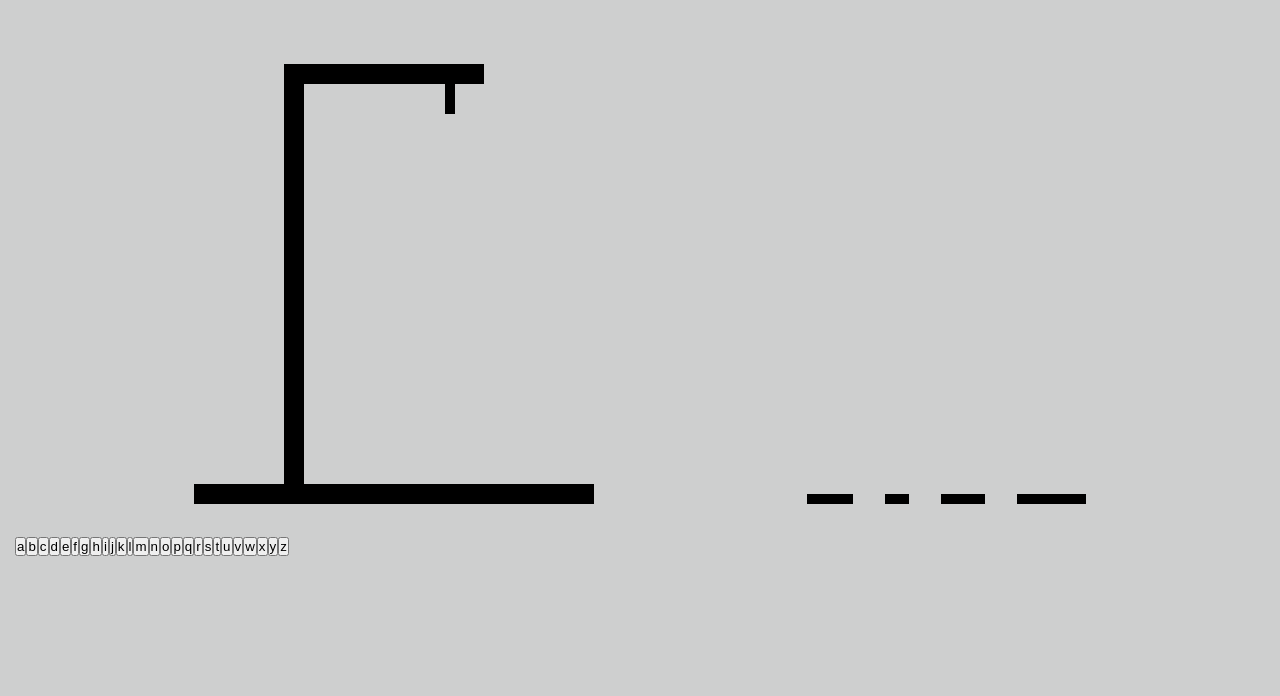
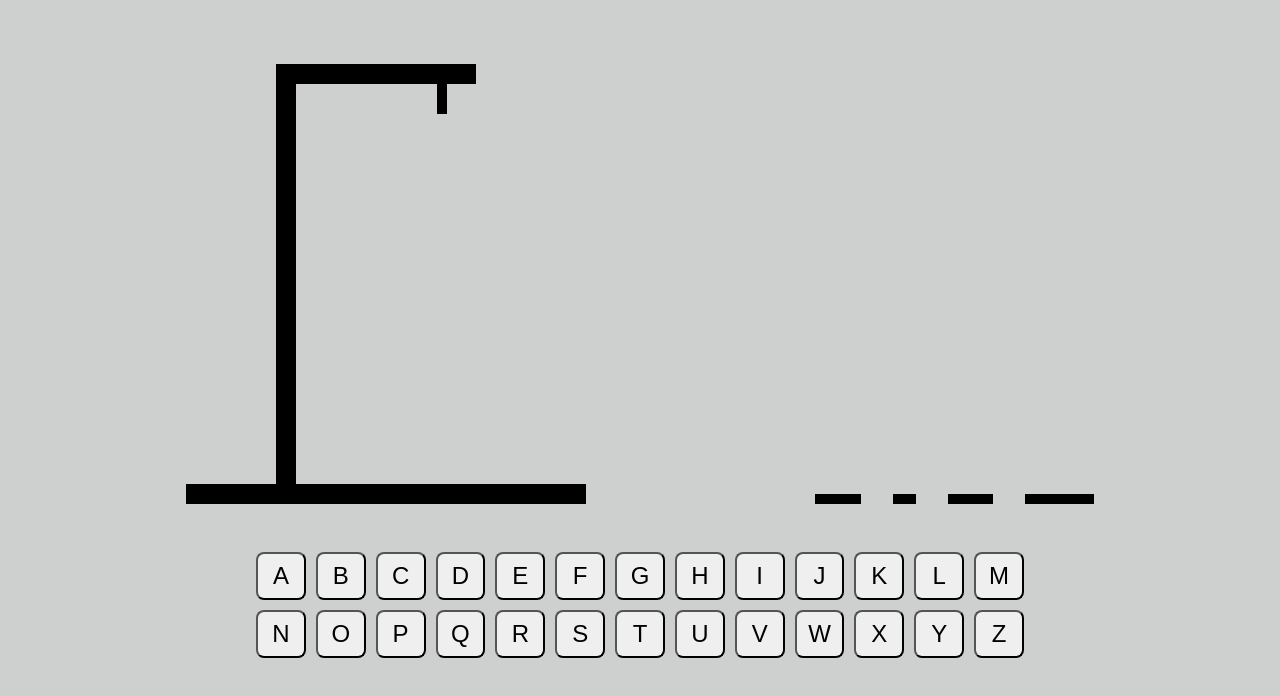
Before and after one commit to BarbaraPapa/Hangman-game, a React (Vite) app: page / in a window 1280 px wide. Shown: the top 696 px of the page. Built offline with nearby package versions, Linux system fonts and the light colour scheme.

Commit message:
solved  keyboard style issue

```diff
--- a/index.css
+++ b/index.css
@@ -1,8 +1,12 @@
-*{box-sizing: border-box; margin: 0; padding: 0;}
+* {
+  box-sizing: border-box;
+  margin: 0;
+  padding: 0;
+}
 
-body{
-    font-family: Verdana, Geneva, Tahoma, sans-serif;
-    background-color: #cecfcf;
-    max-width: 1250px;
-    margin: 0 auto;
+body {
+  font-family: Verdana, Geneva, Tahoma, sans-serif;
+  background-color: #cecfcf;
+  max-width: 1500px;
+  margin: 0 auto;
 }
--- a/index.html
+++ b/index.html
@@ -5,7 +5,7 @@
     <link rel="icon" type="image/svg+xml" href="/src/favicon.svg" />
     <meta name="viewport" content="width=device-width, initial-scale=1.0" />
     <title>Hangman Game</title>
-    <link rel="stylesheet" href="./index.css">
+    <link rel="stylesheet" href="./index.css" />
   </head>
   <body>
     <div id="root"></div>
--- a/src/Keyboard/Keyboard.tsx
+++ b/src/Keyboard/Keyboard.tsx
@@ -1,4 +1,4 @@
-import styles from "./keyboard.module.css"
+import "./keyboard.css";
 
 const keys = [
   "a", "b", "c", "d", "e", "f", "g", "h", "i", "j", "k", "l", "m",
@@ -12,20 +12,20 @@ type KeyboardProps = {
   disabled?: boolean
 }
 
- function Keyboard({
+function Keyboard({
   activeLetters,
   inactiveLetters,
   addGuessedLetter,
   disabled = false,
 }: KeyboardProps) {
   return (
-    <section className="keyboard-container">
+    <section className="keyboardContainer">
         {keys.map(key=>{
           const isActive = activeLetters.includes(key)
           const isInactive = inactiveLetters.includes(key)
           return  <button
           onClick={() => addGuessedLetter(key)}
-          className={`${styles.btn} ${isActive ? styles.active : ""} ${isInactive ? styles.inactive : "" }`}
+          className={`btnKeyboard ${isActive ? "active" : ""} ${isInactive ? "inactive" : "" }`}
           disabled={isInactive || isActive || disabled }
           key={key}
         >
@@ -36,4 +36,4 @@ type KeyboardProps = {
   )
 }
 
-export default Keyboard
+export default Keyboard;
--- a/src/Keyboard/keyboard.module.css
+++ b/src/Keyboard/keyboard.css
@@ -1,4 +1,4 @@
-.keyboard-container {
+.keyboardContainer {
   display: grid;
   grid-template-columns: repeat(13, 1fr);
   gap: 10px;
@@ -7,7 +7,7 @@
   padding: 1rem;
   margin-bottom: 2rem;
 
-  & button {
+  & .btnKeyboard {
     font-size: 1.5rem;
     padding: 0.5rem 0rem;
     text-transform: uppercase;
```
Also changed, not shown: src/HangmanSketch/HangmanSketch.tsx (+0 -9 lines), src/App.tsx (line endings or trailing spaces).
